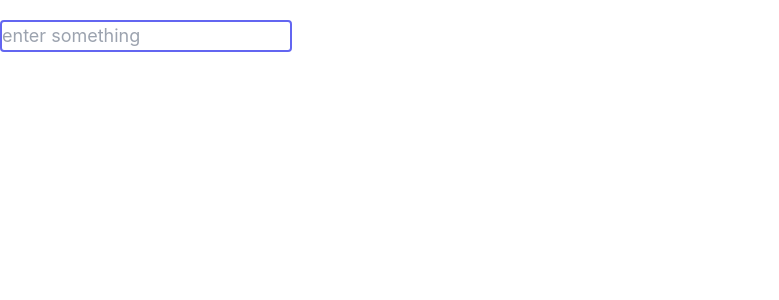
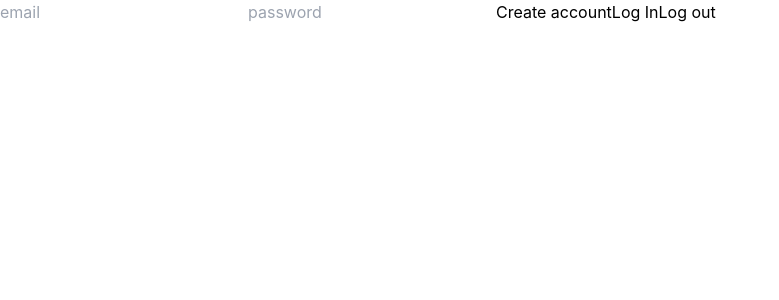
Before and after one commit to mahfuz68/reactoVite, a React (Vite) app: page / in a window 1280 px wide. Shown: the top 300 px of the page, without its empty margins (0-779 px from the left). Built offline with nearby package versions, Linux system fonts and the light colour scheme; no server answers.

Commit message:
firebse autehentication

```diff
--- a/package.json
+++ b/package.json
@@ -8,6 +8,8 @@
     "preview": "vite preview"
   },
   "dependencies": {
+    "@heroicons/react": "^1.0.6",
+    "firebase": "^9.6.10",
     "react": "^17.0.2",
     "react-dom": "^17.0.2"
   },
--- a/src/App.jsx
+++ b/src/App.jsx
@@ -1,5 +1,6 @@
 import { Component } from 'react';
-import Form from './component/Hook/UseRef&ForowardRef/Form';
+// import Form from './component/Hook/UseRef&ForowardRef/Form';
+import Apps from './component/fire/Apps';
 
 class App extends Component {
     state = {
@@ -11,7 +12,7 @@ class App extends Component {
                 }
                 return { theme: 'dark' };
             });
-    },
+        }
     };
 
     render() {
@@ -36,8 +37,9 @@ class App extends Component {
                 {/* <MyComponentFunction /> */}
                 {/* <Condition /> */}
                 {/* <Mother /> */}
-        <Form />
+                {/* <Form /> */}
                 {/* <Time /> */}
+                <Apps />
             </div>
         );
     }
--- a/src/component/Form.jsx
+++ b/src/component/Form.jsx
@@ -5,7 +5,7 @@ export default class Form extends Component {
         title: 'javascript',
         text: 'javascript',
         library: 'react',
-    isMail: true,
+        isMail: true
     };
 
     handleChange = (e) => {
@@ -25,14 +25,14 @@ export default class Form extends Component {
     onSubmitHandler = (e) => {
         e.preventDefault();
         const {
-      title, text, library, isMail,
+            title, text, library, isMail
         } = this.state;
         console.log(title, text, library, isMail);
     };
 
     render() {
         const {
-      title, text, library, isMail,
+            title, text, library, isMail
         } = this.state;
         return (
             <div>
--- /dev/null
+++ b/src/component/fire/Apps.jsx
@@ -0,0 +1,66 @@
+/* eslint-disable jsx-a11y/anchor-is-valid */
+/* eslint-disable jsx-a11y/label-has-associated-control */
+import {
+    createUserWithEmailAndPassword, getAuth, onAuthStateChanged, signInWithEmailAndPassword, signOut
+} from 'firebase/auth';
+import { useEffect, useState } from 'react';
+import './firebase';
+
+function Apps() {
+    const auth = getAuth();
+    const [data, setData] = useState({
+        email: '',
+        password: ''
+    });
+    const handleInputs = (event) => {
+        const inputs = { [event.target.name]: event.target.value };
+
+        setData({ ...data, ...inputs });
+    };
+    const addData = () => {
+        signInWithEmailAndPassword(auth, data.email, data.password);
+    };
+    const createUser = () => {
+        createUserWithEmailAndPassword(auth, data.email, data.password)
+            .then((userCredential) => {
+                // Signed in
+                const { user } = userCredential;
+                // ...
+            })
+            .catch((error) => {
+                const errorCode = error.code;
+                const errorMessage = error.message;
+                // ..
+            });
+    };
+    const handleLogout = () => {
+        signOut(auth);
+        console.log('logOUt');
+    };
+
+    useEffect(() => {
+        onAuthStateChanged(auth, (credential) => {
+            if (credential) {
+                console.log('Logged In');
+                console.log(credential.email);
+            } else {
+                console.log('Not Logged In');
+            }
+        });
+    }, [auth]);
+    return (
+        <div>
+
+            <label htmlFor="email" />
+            <input type="email" className="email" name="email" onChange={handleInputs} placeholder="email" />
+            <label htmlFor="password" />
+            <input type="password" name="password" onChange={handleInputs} placeholder="password" />
+
+            <button type="button" onClick={createUser}> Create account</button>
+            <button type="button" onClick={addData}>Log In</button>
+            <button type="button" onClick={handleLogout}>Log out</button>
+        </div>
+    );
+}
+
+export default Apps;
--- /dev/null
+++ b/src/component/fire/firebase.js
@@ -0,0 +1,17 @@
+import { initializeApp } from 'firebase/app';
+// TODO: Add SDKs for Firebase products that you want to use
+// https://firebase.google.com/docs/web/setup#available-libraries
+
+// Your web app's Firebase configuration
+const firebaseConfig = {
+    apiKey: import.meta.env.API_KEY,
+    authDomain: import.meta.env.AUTH_DOMAIN,
+    databaseURL: import.meta.env.DATABASE_URL,
+    projectId: import.meta.env.PROJECT_ID,
+    storageBucket: import.meta.env.STORAGE_BUCKET,
+    messagingSenderId: import.meta.env.MESSAGING_SENDER_ID,
+    appId: import.meta.env.APP_ID
+};
+
+// Initialize Firebase
+const app = initializeApp(firebaseConfig);
--- a/test.js
+++ b/test.js
@@ -2,3 +2,7 @@ const number = [5, 10, 15, 20, 25];
 const result = number.slice(3, -1);
 
 console.log(result);
+
+const text = 'thisis';
+const half = text.slice(0, (text.length / 2));
+console.log(half);
```
Also changed, not shown: .eslintrc.js, firebase.json (added), 1 other file (tests, documents, lock files or other folders). Lines whose indentation alone changed are shown as unchanged.
